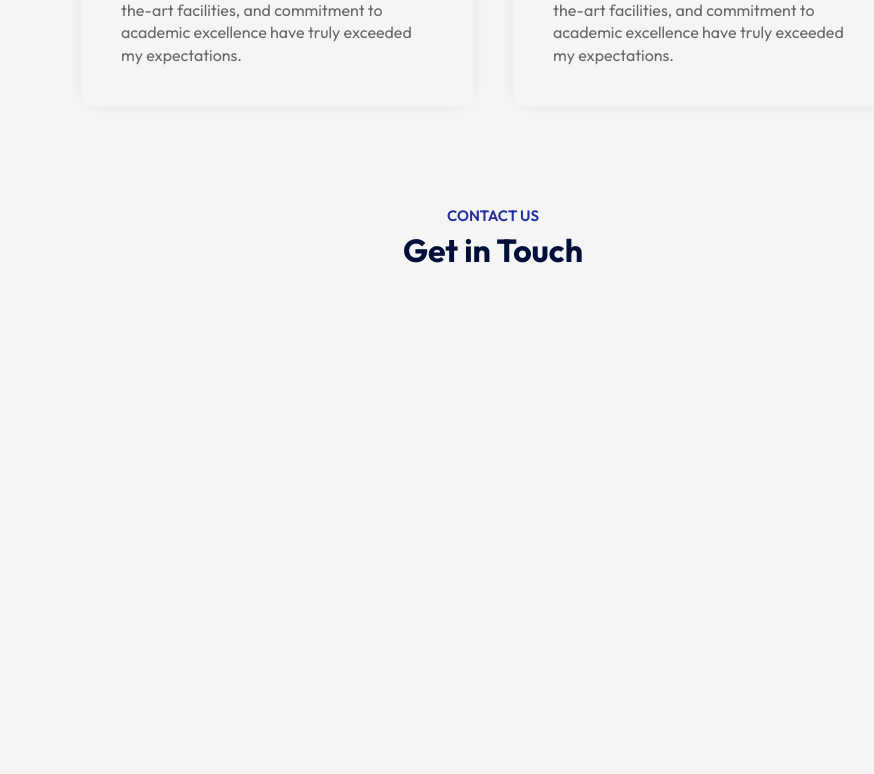
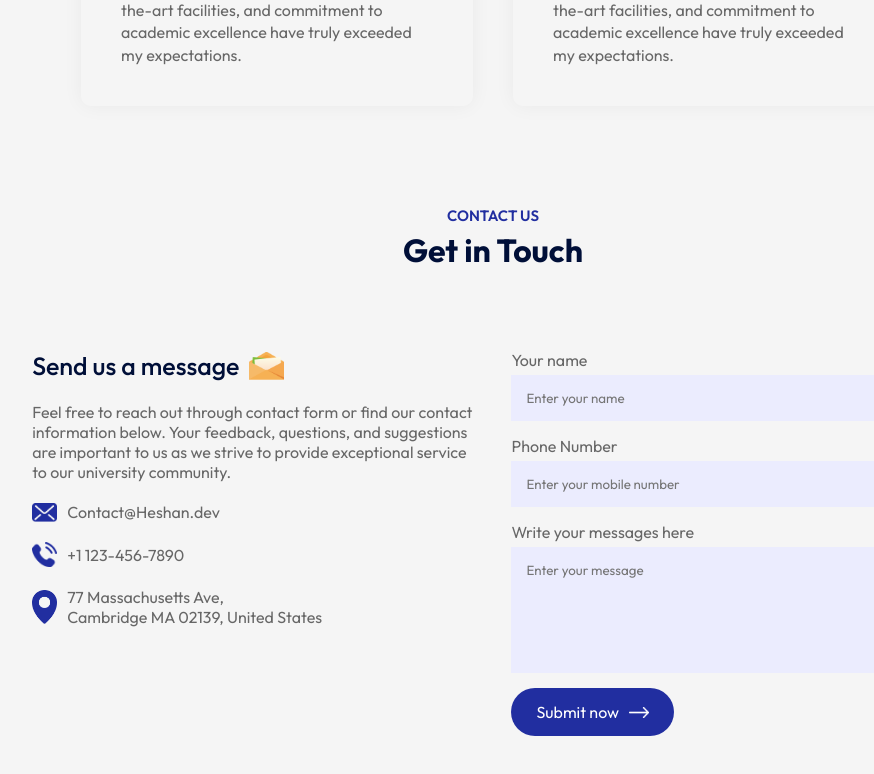
Before and after one commit to heshan622/educity, a React (Vite) app: page / in a window 1280 px wide. Shown: the part 2830-3604 px from the top of the page, without its empty margins (147-1021 px from the left). Before the commit the page ends 3130 px from the top, so only its background shows below. Built offline with nearby package versions, Linux system fonts and the light colour scheme.

Commit message:
Completed Contact Section

```diff
--- a/src/App.jsx
+++ b/src/App.jsx
@@ -6,6 +6,7 @@
 import About from './Components/About/About'
 import Campus from './Components/Campus/Campus'
 import Testimonials from './Components/Testimonials/Testimonials'
+import Contact from './Components/Contact/Contact'
 
 const App = () => {
   return (
@@ -21,6 +22,7 @@
         <Title subTitle='TESTIMONIALS' title='What Student Says' />
         <Testimonials />
         <Title subTitle='Contact Us' title='Get in Touch' />
+        <Contact />
       </div>
     </div>
   )
--- /dev/null
+++ b/src/Components/Contact/Contact.css
@@ -0,0 +1,55 @@
+.contact {
+  margin: 80px auto;
+  max-width: 90%;
+  display: flex;
+  align-content: center;
+  justify-content: space-between;
+}
+
+.contact-col {
+  flex-basis: 48%;
+  color: #676767;
+}
+
+.contact-col h3 {
+  color: #000F38;
+  font-weight: 500;
+  font-size: 25px;
+  display: flex;
+  align-items: center;
+  margin-bottom: 20px;
+}
+
+.contact-col h3 img {
+  width: 35px;
+  margin-left: 10px;
+}
+.contact-col p {
+  max-width: 450px;
+  list-style: 0.3;
+}
+
+.contact-col ul li {
+  display: flex;
+  align-items: center;
+  margin: 20px 0;
+}
+.contact-col ul li img {
+  width: 25px;
+  margin-right: 10px;
+}
+.contact form input,.contact form textarea {
+  display: block;
+  width: 100%;
+  background: #EBECFE;
+  padding: 15px;
+  border: 0;
+  outline: 0;
+  margin-bottom: 15px;
+  margin-top: 5px;
+  resize: none;
+}
+.contact-col span{
+    display: block;
+    margin: 20px 0;
+}
--- /dev/null
+++ b/src/Components/Contact/Contact.jsx
@@ -0,0 +1,68 @@
+import React from 'react'
+import './Contact.css'
+import msg_icon from '../../Assets/msg-icon.png'
+import mail_icon from '../../assets/mail-icon.png'
+import phone_icon from '../../assets/phone-icon.png'
+import location_icon from '../../assets/location-icon.png'
+import white_arrow from '../../assets/white-arrow.png'
+
+const Contact = () => {
+
+    const [result, setResult] = React.useState("");
+
+    const onSubmit = async (event) => {
+        event.preventDefault();
+        setResult("Sending....");
+        const formData = new FormData(event.target);
+
+        formData.append("access_key", "dbd68bda-3d68-4a5d-91f7-57c9e242c7d9");
+
+        const response = await fetch("https://api.web3forms.com/submit", {
+        method: "POST",
+        body: formData
+        });
+
+        const data = await response.json();
+
+        if (data.success) {
+        setResult("Email sent successfully!");
+        event.target.reset();
+        } else {
+        console.log("Error", data);
+        setResult(data.message);
+        }
+    };
+
+  return (
+    <div className='contact'>
+      <div className="contact-col">
+        <h3>Send us a message <img src={msg_icon} alt="" /></h3>
+        <p>Feel free to reach out through contact form or find our contact information below. Your feedback, questions, and suggestions are important to us as we strive to provide exceptional service to our university community.</p>
+        <ul>
+            <li><img src={mail_icon} alt="" />Contact@Heshan.dev</li>
+            <li><img src={phone_icon} alt="" />+1 123-456-7890 </li>
+            <li><img src={location_icon} alt="" />77 Massachusetts Ave,<br/>Cambridge MA 02139, United States </li>
+        </ul>
+      </div>
+      <div className="contact-col">
+        <form onSubmit={onSubmit}>
+            <label>Your name</label>
+            <input type="text" name="name" placeholder="Enter your name" required />
+
+            <label>Phone Number</label>
+            <input type="tel" name="phone" placeholder="Enter your mobile number" required />
+
+            <label>Write your messages here</label>
+            <textarea name="message" rows="6" placeholder="Enter your message" required></textarea>
+
+            <button type="submit" className="btn dark-btn">
+                Submit now <img src={white_arrow} alt="" />
+            </button>
+        </form>
+        <span>{result}</span>
+      </div>
+    </div>
+  )
+}
+
+export default Contact
```
